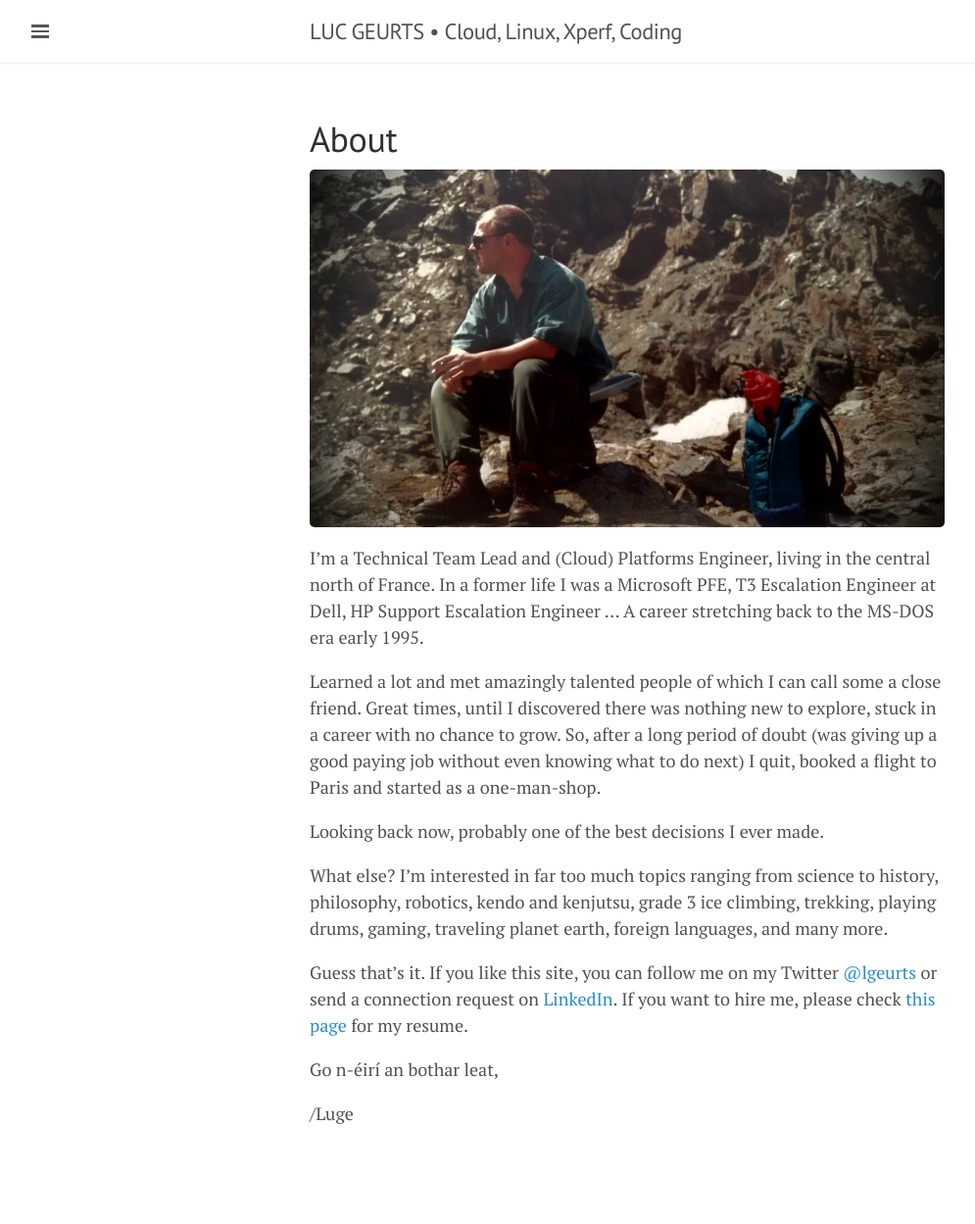
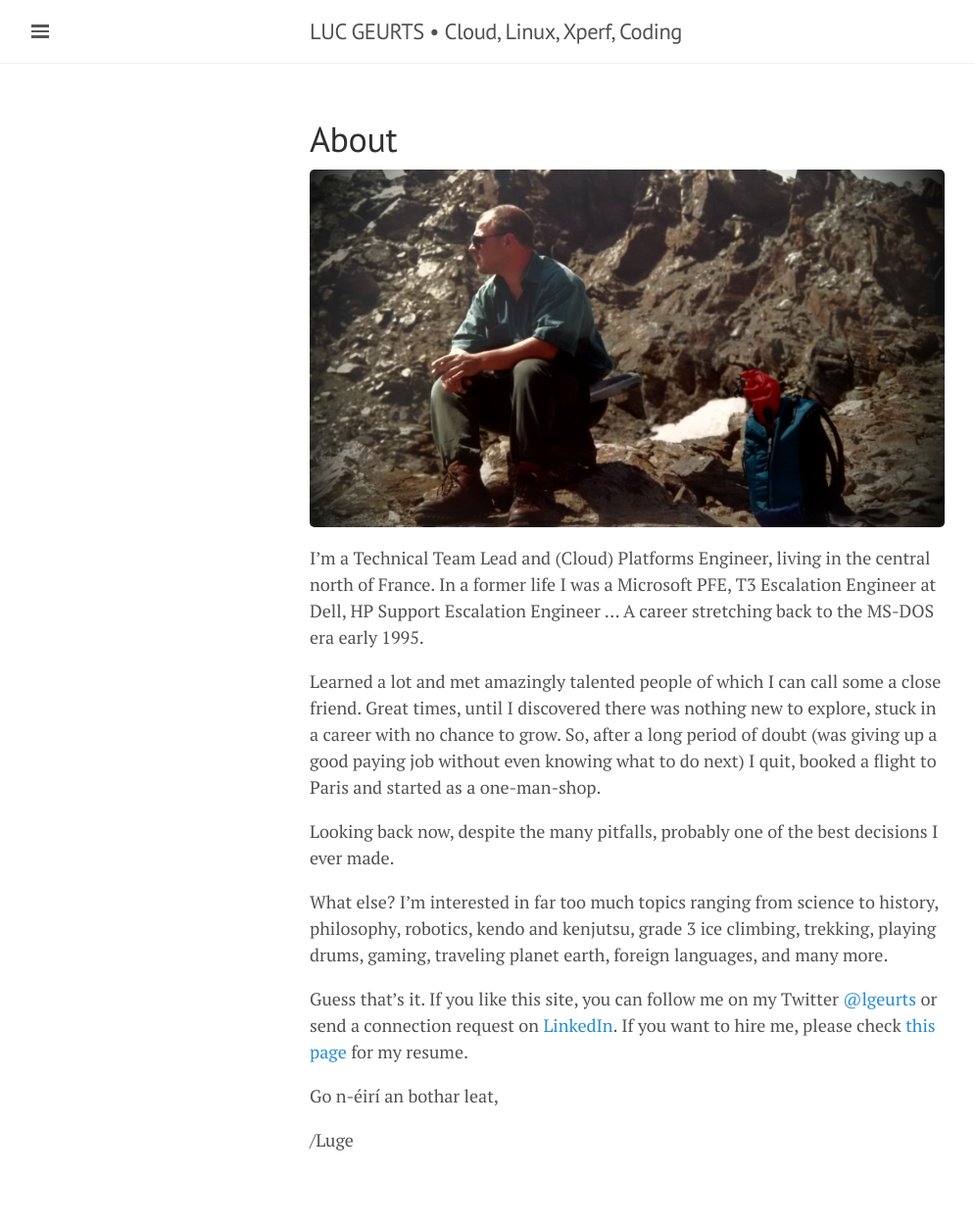
Before and after one commit to lgeurts/lgeurts.github.io, a Jekyll site: the page built from about.md, in a window 1280 px wide. Shown: the whole page at 98% size, without its empty margins (0-995 px from the left). Built offline with Jekyll 4.4.1, drawn with Linux system fonts in a browser that asks for light colours; nearby versions of some CDN libraries; before the commit the page ends 1222 px from its top, so only the background shows below that.

Commit message:
Update about.md

```diff
--- a/about.md
+++ b/about.md
@@ -10,7 +10,7 @@ In a former life I was a Microsoft PFE, T3 Escalation Engineer at Dell, HP Suppo
 
 Learned a lot and met amazingly talented people of which I can call some a close friend. Great times, until I discovered there was nothing new to explore, stuck in a career with no chance to grow. So, after a long period of doubt (was giving up a good paying job without even knowing what to do next) I quit, booked a flight to Paris and started as a one-man-shop.
 
-Looking back now, probably one of the best decisions I ever made.
+Looking back now, despite the many pitfalls, probably one of the best decisions I ever made.
 
 What else? I'm interested in far too much topics ranging from science to history, philosophy, robotics, kendo and kenjutsu, grade 3 ice climbing, trekking, playing drums, gaming, traveling planet earth, foreign languages, and many more.
 
```
